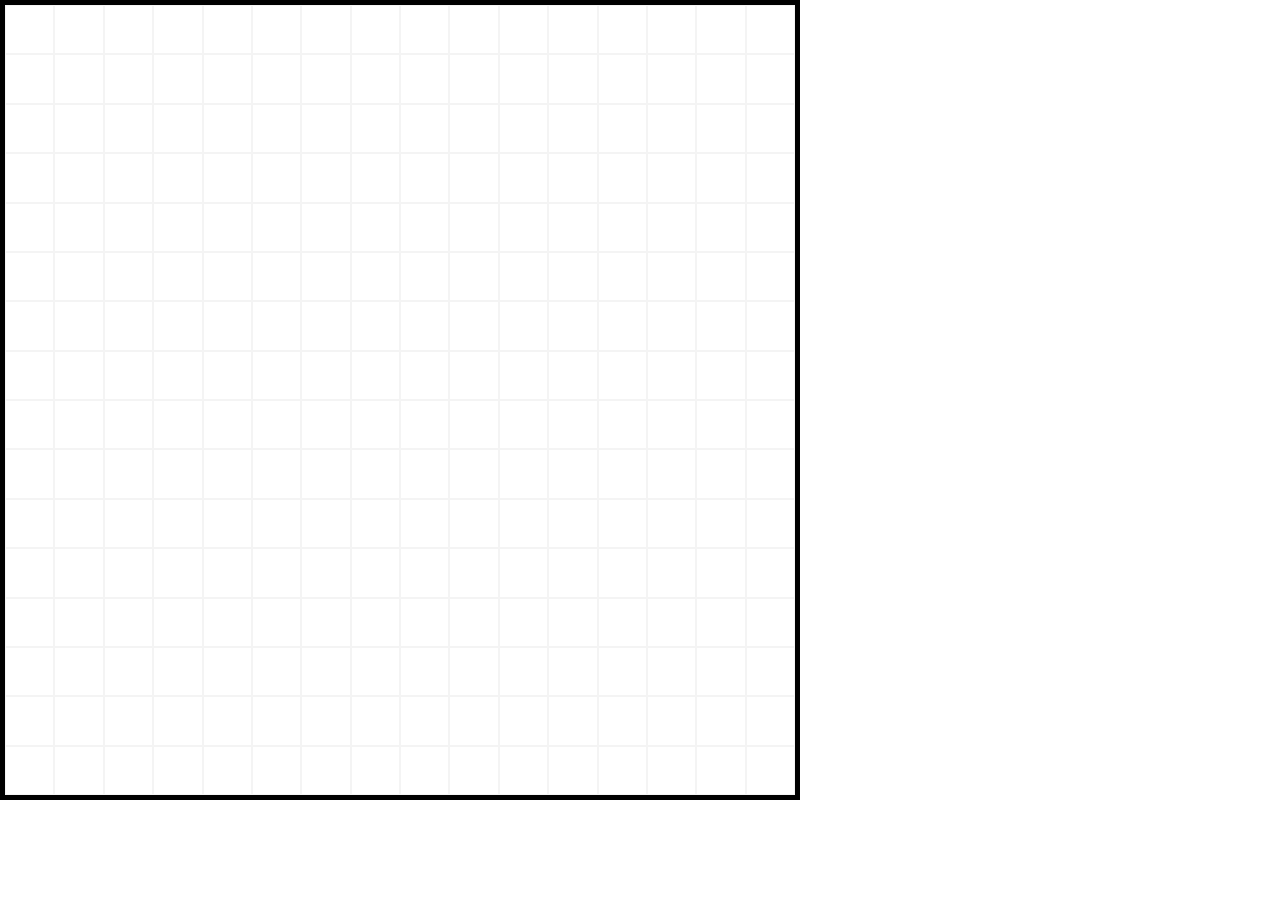
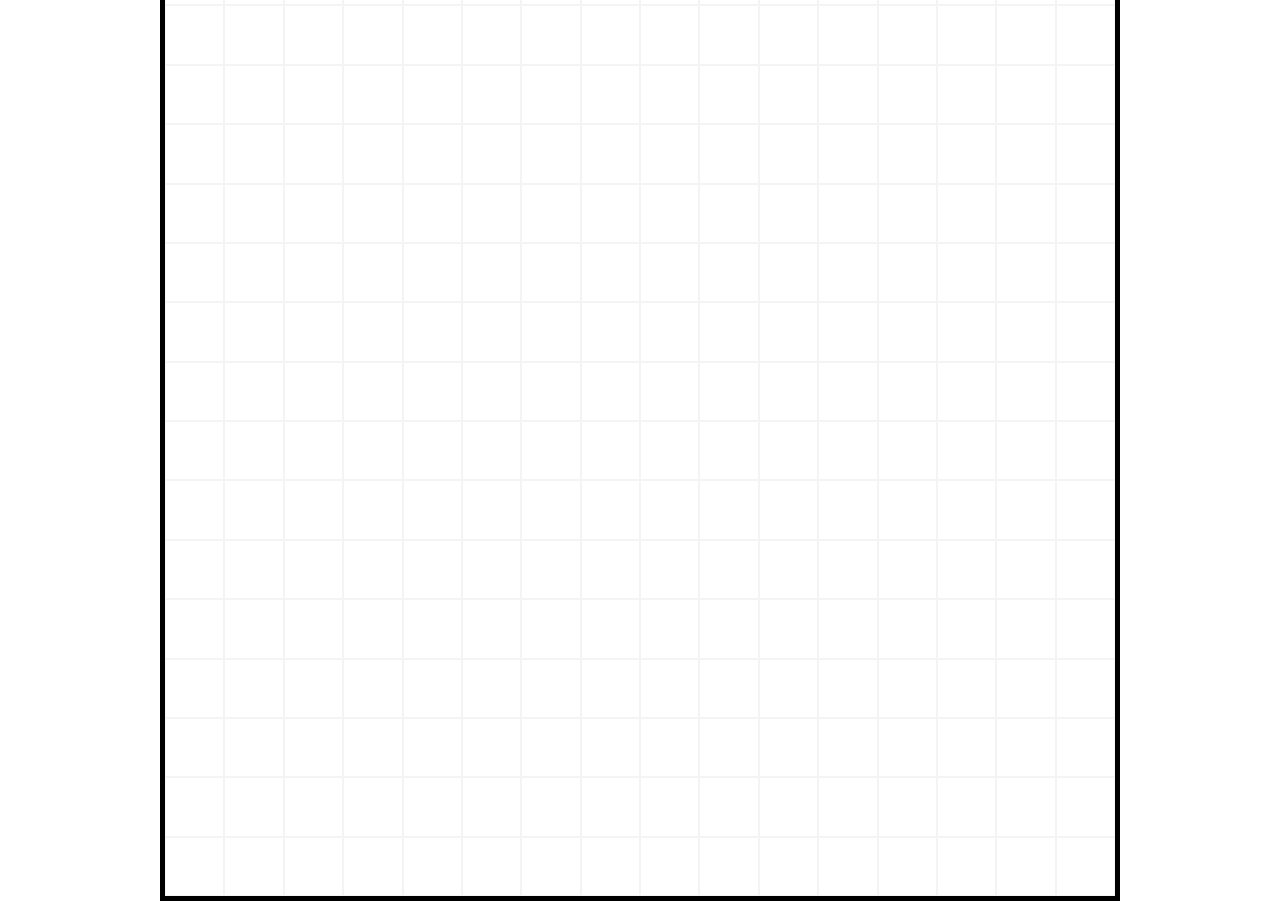
Before and after one commit to DavidStaus/odin-etch-a-sketch, a plain HTML site: page index.html in a window 1280 px wide. Before the commit the page ends 800 px from the top, so only its background shows below. Drawn offline with Linux system fonts and the light colour scheme.

Commit message:
Add reset button to draw new custom grid

```diff
--- a/index.html
+++ b/index.html
@@ -8,8 +8,10 @@
     <script defer src="script.js"></script>
 </head>
 <body>
-
-    <div class="container"></div>
+    <div class='wrapper'>
+        <button type='button' id="newDrawing">New drawing</button>
+        <div class="container"></div>
+    </div>
 
 </body>
 </html>
--- a/script.js
+++ b/script.js
@@ -1,16 +1,39 @@
 const container = document.querySelector(".container");
 
-for (let i = 0; i < 16*16; i++) {
-    let smallDiv = document.createElement('div');
-    smallDiv.className = "square";
-    container.appendChild(smallDiv);
-}
+newGrid(16);
 
-const squares = document.querySelectorAll('.square');
+function newGrid(num) {
+    if (num > 100) {
+        alert('Too big! Maximum size: 100x100');
+        return;
+    }
+    while (container.firstChild) {
+        container.removeChild(container.lastChild);
+    }
+    for (let i = 0; i < num; i++) {
+        let row = document.createElement('div');
+        row.className = 'row';
+        for (let j = 0; j < num; j++) {
+            let smallDiv = document.createElement('div');
+            smallDiv.className = "square";
+            row.appendChild(smallDiv);
+        }
+        container.appendChild(row);
+    }
 
-squares.forEach( (sqr) => {
+    const squares = document.querySelectorAll('.square');
+
+    squares.forEach( (sqr) => {
     sqr.addEventListener('mouseover', () => {
         sqr.style.backgroundColor = 'black';
         console.log('fired!')
     })
 })
+}
+
+
+
+const newDraw = document.querySelector('#newDrawing');
+newDraw.addEventListener('click', () => {
+    newGrid(prompt('How many squares per side?', 16));
+})
--- a/style.css
+++ b/style.css
@@ -4,21 +4,41 @@
     box-sizing: border-box;
 }
 
+body {
+    display: flex;
+    justify-content: center;
+    align-items: center;
+    height: 100vh;
+    margin: 0;
+}
+
+button {
+    width: fit-content;
+    margin-bottom: 15px;
+    padding: 4px;
+
+}
+
 .container {
     display: flex;
-    height: 800px;
-    width: 800px;
-    flex-wrap: wrap;
+    height: 960px;
+    width: 960px;
+    flex-direction: column;
     border: 5px solid black;
+}
+
+.wrapper {
+    display: flex;
+    flex-direction: column;
+    align-items: center;
 }
 
 .row {
     display: flex;
-    flex: 1 1 0;
+    flex: 1;
 }
 
 .square {
-    flex: 0 0 calc(100% / 16);
-    height: calc(100% / 16);
+    flex: 1;
     border: 1px solid #f4f4f4;
 }
```
